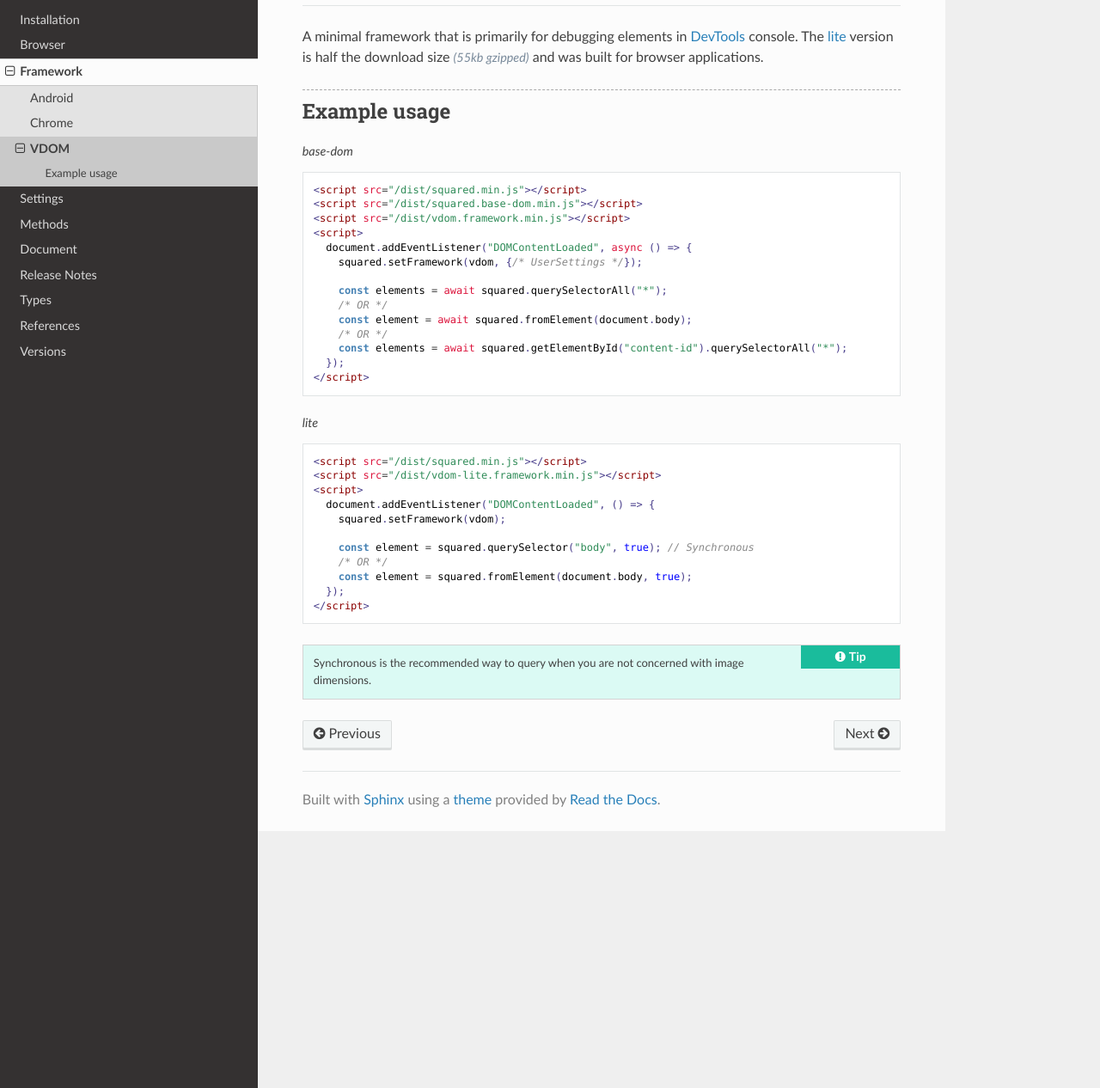
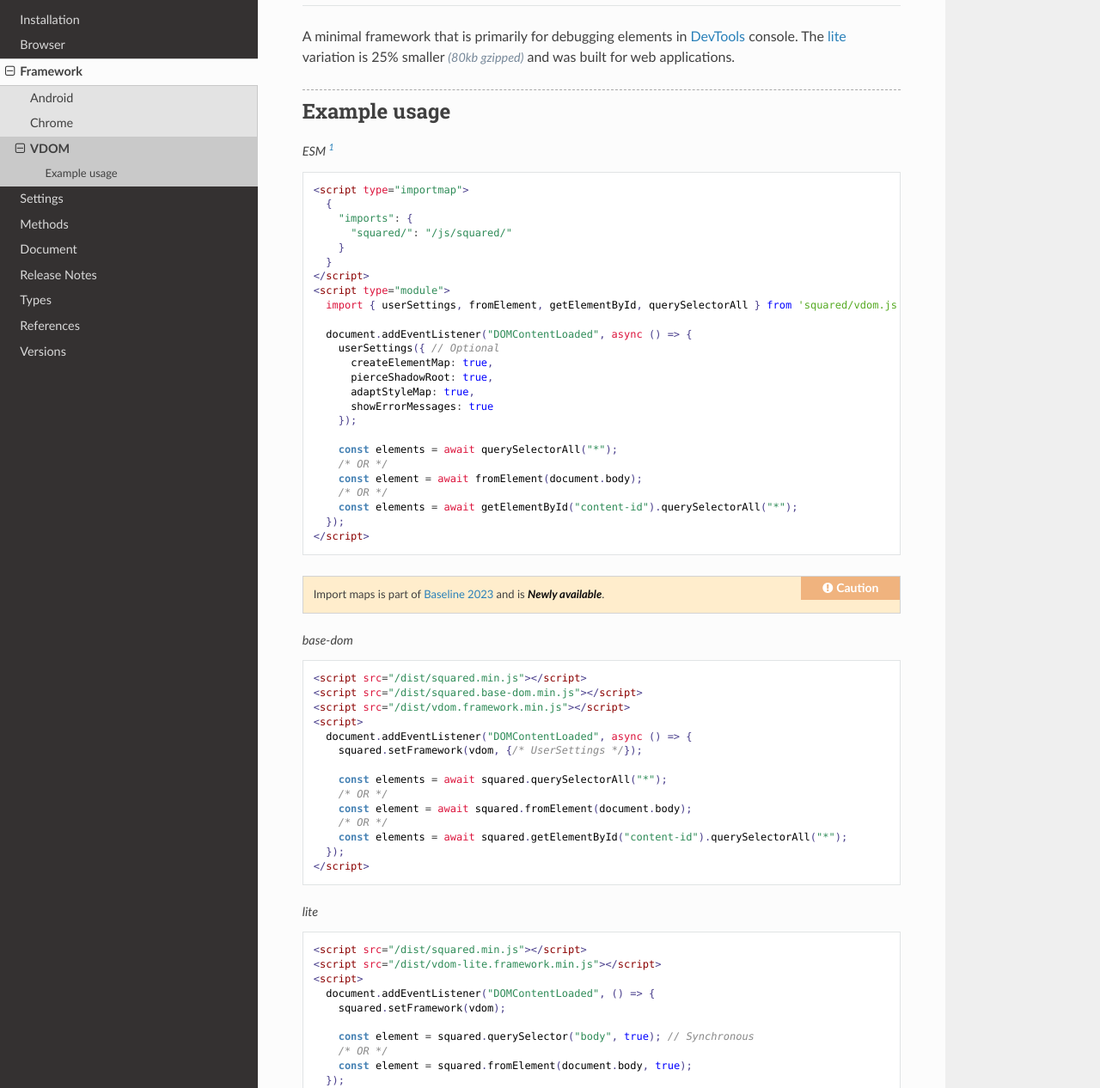
Before and after one commit to anpham6/android-docs, a Sphinx documentation site: the page built from source/framework/vdom.rst, in a window 1280 px wide and 1400 px high, cut to the strip 134-1400 px from the top of the window. Shown: the whole strip at 86% size. Built offline with Sphinx 7.4.7 and the Read the Docs theme 3.1.0, drawn with Linux system fonts in a browser that asks for light colours; some of the changed text lies outside the part shown.

Commit message:
Framework: VDOM usage section ESM was created.

```diff
--- a/source/framework/vdom.rst
+++ b/source/framework/vdom.rst
@@ -2,10 +2,41 @@
 VDOM
 ====
 
-A minimal framework that is primarily for debugging elements in `DevTools <https://developer.chrome.com/docs/devtools>`_ console. The :ref:`lite <browser-download-vdom-lite>` version is half the download size :alt:`(55kb gzipped)` and was built for browser applications.
+A minimal framework that is primarily for debugging elements in `DevTools <https://developer.chrome.com/docs/devtools>`_ console. The :ref:`lite <browser-download-vdom-lite>` variation is 25% smaller :alt:`(80kb gzipped)` and was built for web applications.
 
 Example usage
 =============
+
+.. code-block:: html
+  :caption: ESM [#]_
+
+  <script type="importmap">
+    {
+      "imports": {
+        "squared/": "/js/squared/"
+      }
+    }
+  </script>
+  <script type="module">
+    import { userSettings, fromElement, getElementById, querySelectorAll } from 'squared/vdom.js';
+
+    document.addEventListener("DOMContentLoaded", async () => {
+      userSettings({ // Optional
+        createElementMap: true,
+        pierceShadowRoot: true,
+        adaptStyleMap: true,
+        showErrorMessages: true
+      });
+
+      const elements = await querySelectorAll("*");
+      /* OR */
+      const element = await fromElement(document.body);
+      /* OR */
+      const elements = await getElementById("content-id").querySelectorAll("*");
+    });
+  </script>
+
+.. caution:: Import maps is part of `Baseline 2023 <https://webstatus.dev/features/import-maps>`_ and is :target:`Newly available`.
 
 .. code-block:: html
   :caption: base-dom
@@ -41,3 +72,5 @@ Example usage
   </script>
 
 .. tip:: Synchronous is the recommended way to query when you are not concerned with image dimensions.
+
+.. [#] https://caniuse.com/import-maps
```
Also changed, not shown: source/installation.rst (+5 -5 lines), source/types.rst (line endings or trailing spaces).
